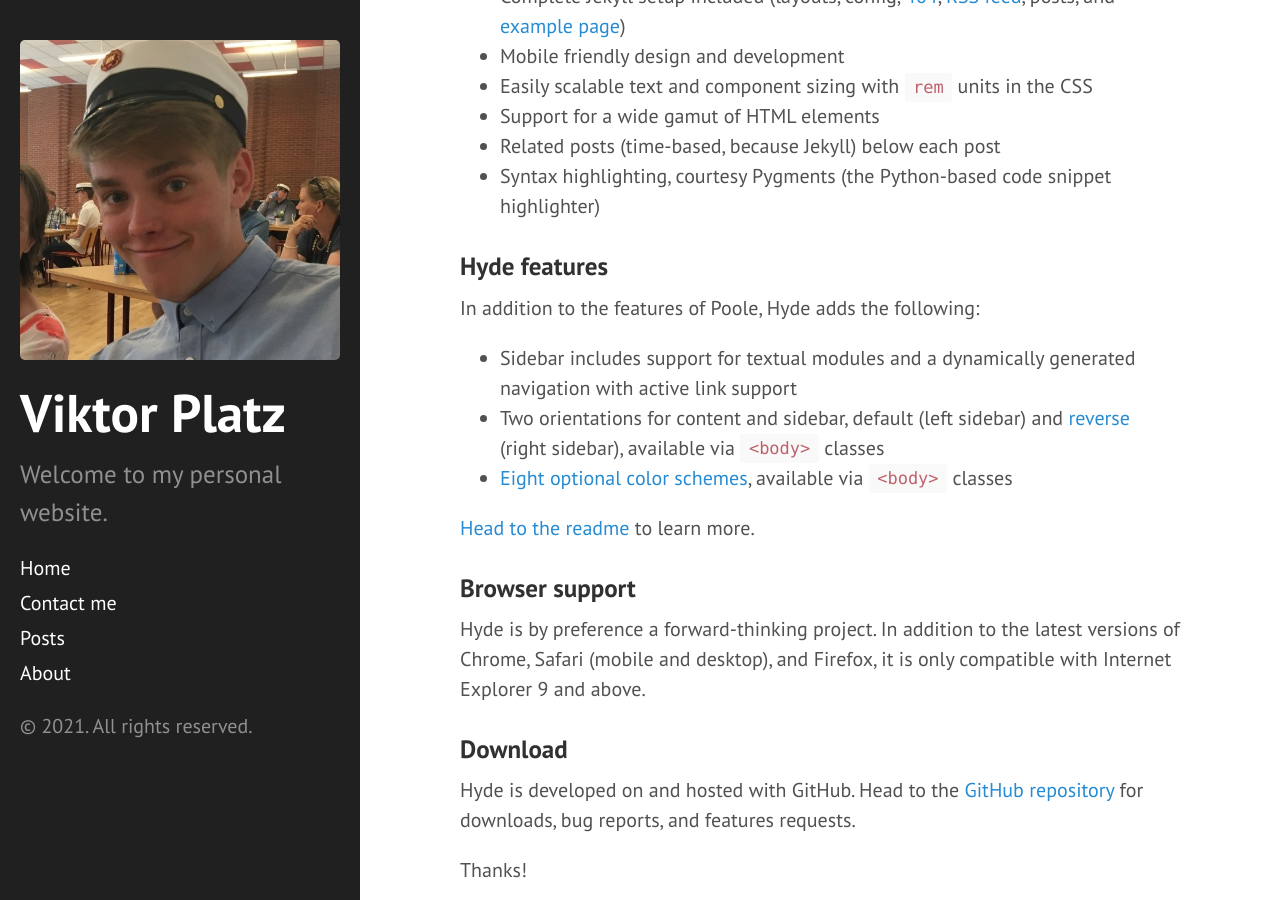
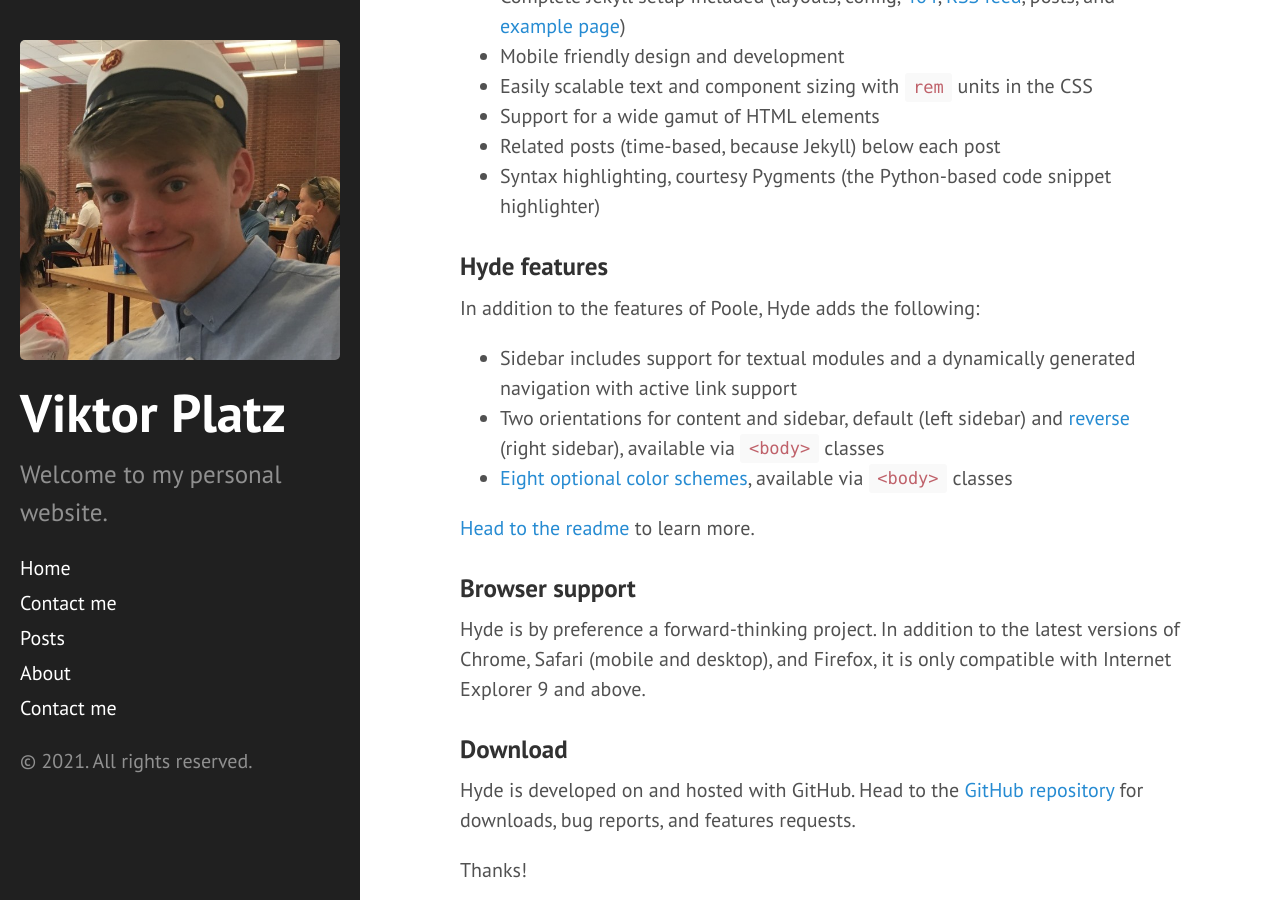
Before and after one commit to ViktorPlatz/redviktor.github.io, a Jekyll site: the page built from index.html, in a window 1280 px wide and 900 px high, scrolled down 440 px. Built offline with Jekyll 4.4.1, drawn with Linux system fonts in a browser that asks for light colours; the list of posts is cut into pages by our own code.

Commit message:
Update sidebar.html

```diff
--- a/_includes/sidebar.html
+++ b/_includes/sidebar.html
@@ -21,12 +21,15 @@
       {% assign pages_list = site.pages %}
       {% for node in pages_list %}
         {% if node.title != null %}
+         {% if node.title != Contact me %}
           {% if node.layout == "page" %}
             <a class="sidebar-nav-item{% if page.url == node.url %} active{% endif %}" href="{{ node.url }}">{{ node.title }}</a>
           {% endif %}
+         {% endif %}
         {% endif %}
       {% endfor %}
 
+      <a class="sidebar-nav-item href="{{ "/Contact me" | relative_url }}">Contact me</a>
     </nav>
 
     <p>&copy; {{ site.time | date: '%Y' }}. All rights reserved.</p>
```
